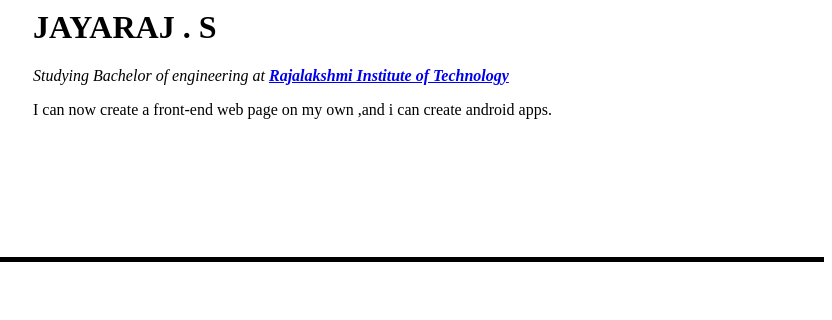
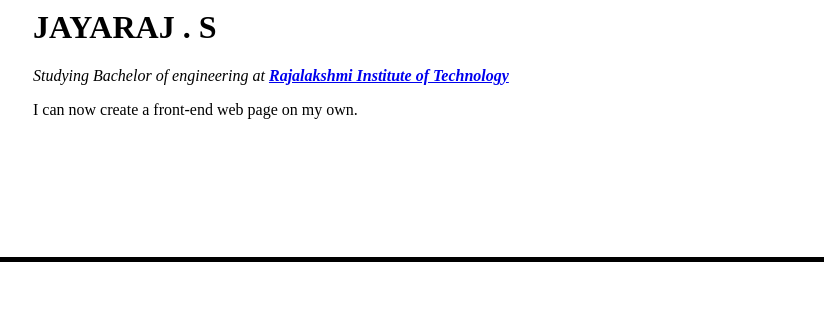
Before and after one commit to Jayaraj-s/cv, a plain HTML site: page index.html in a window 1280 px wide. Shown: the part 135-455 px from the top of the page, 448-1280 px from the left. Drawn offline with Linux system fonts and the light colour scheme.

Commit message:
Update index.html

```diff
--- a/index.html
+++ b/index.html
@@ -10,7 +10,7 @@
         <td><img src="https://encrypted-tbn0.gstatic.com/images?q=tbn:ANd9GcQSwt360FXc-FnejEk1Us8vlXmPGuA3U1Mwag&usqp=CAU" alt="jayaraj dp"></td>
         <td><h1>JAYARAJ . S </h1>
         <p><em>Studying Bachelor of engineering  at <strong><a href="https://ritchennai.org/"> Rajalakshmi Institute of Technology</a></strong></em></p>
-        <p>I can now create a front-end web page on my own ,and i can create android apps.</p></td>
+        <p>I can now create a front-end web page on my own.</p></td>
       </tr>
     </table>
     <hr size="5" noshade color = black />
```
